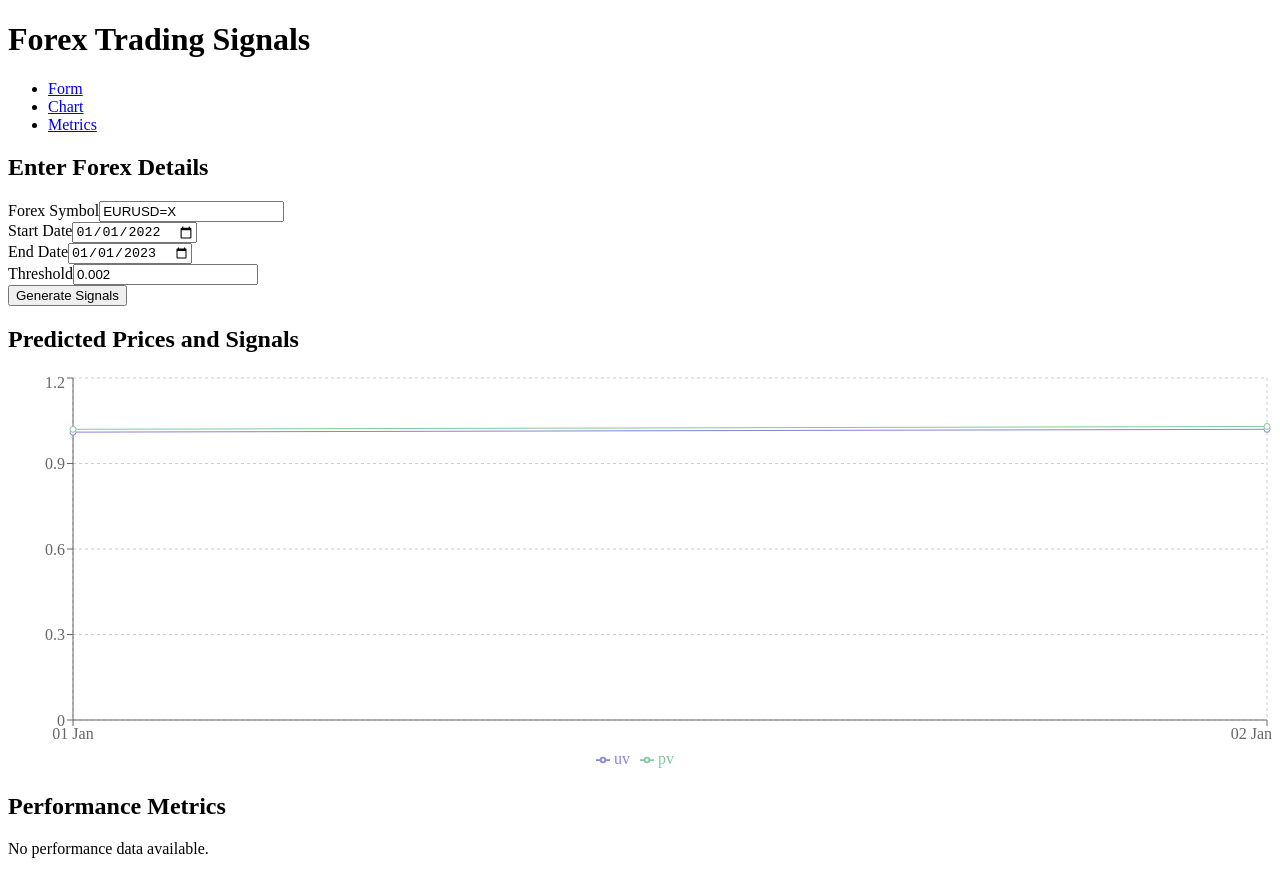
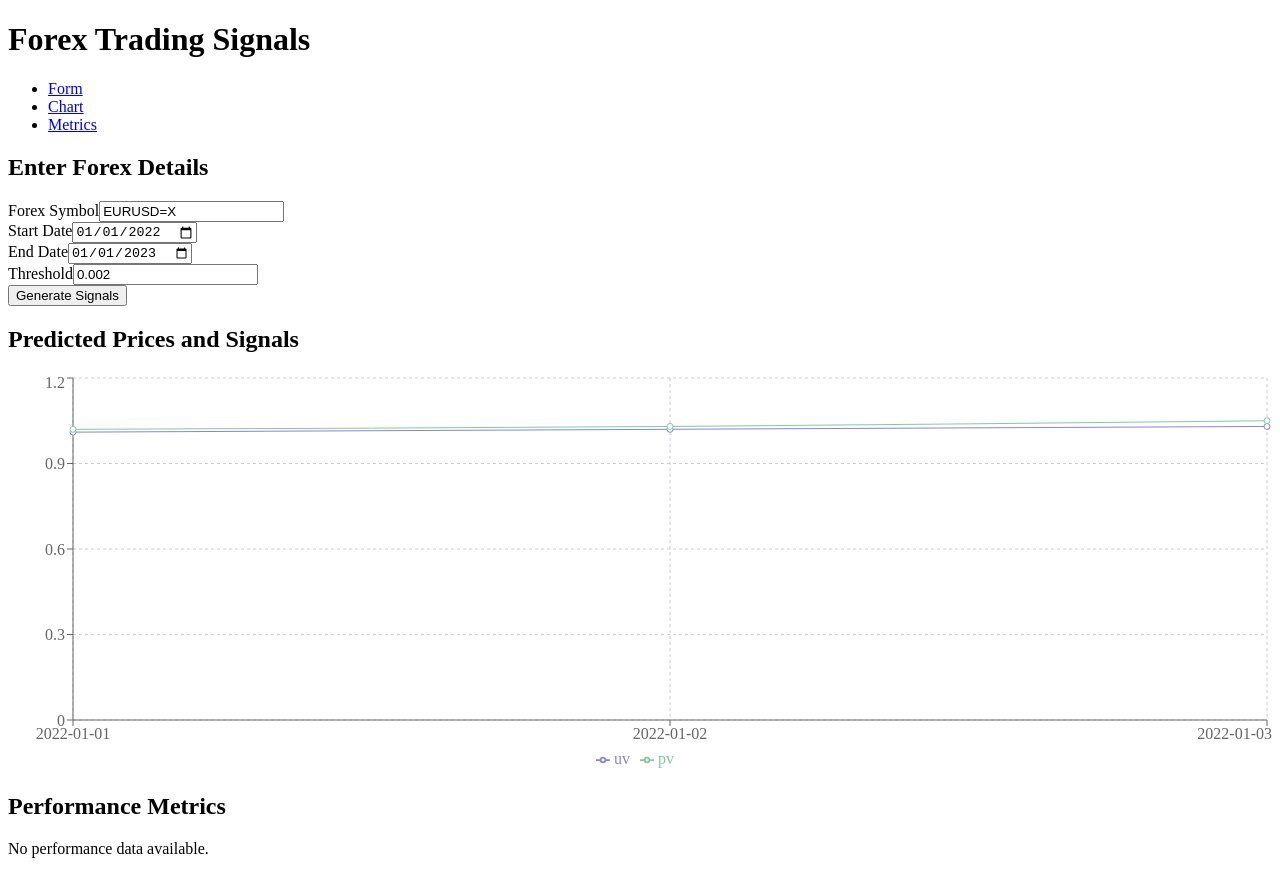
Before and after one commit to md-hameem/Forex-Buy-Sell-Prediction-APP, a React (Create React App) app in the folder forex-trading-app/: page / in a window 1280 px wide. Built offline with nearby package versions, Linux system fonts and the light colour scheme.

Commit message:
improved chart

```diff
--- a/forex-trading-app/src/components/Chart.js
+++ b/forex-trading-app/src/components/Chart.js
@@ -2,11 +2,10 @@ import React from 'react';
 import { LineChart, Line, XAxis, YAxis, CartesianGrid, Tooltip, Legend, ResponsiveContainer } from 'recharts';
 
 function Chart({ signals }) {
-  // You would replace this with real data
   const data = [
-    { name: '01 Jan', uv: 1.01, pv: 1.02, signal: 'buy' },
-    { name: '02 Jan', uv: 1.02, pv: 1.03, signal: 'sell' },
-    // Add more data points
+    { name: '2022-01-01', uv: 1.01, pv: 1.02, signal: 'buy' },
+    { name: '2022-01-02', uv: 1.02, pv: 1.03, signal: 'sell' },
+    { name: '2022-01-03', uv: 1.03, pv: 1.05, signal: 'buy' },
   ];
 
   return (
```
